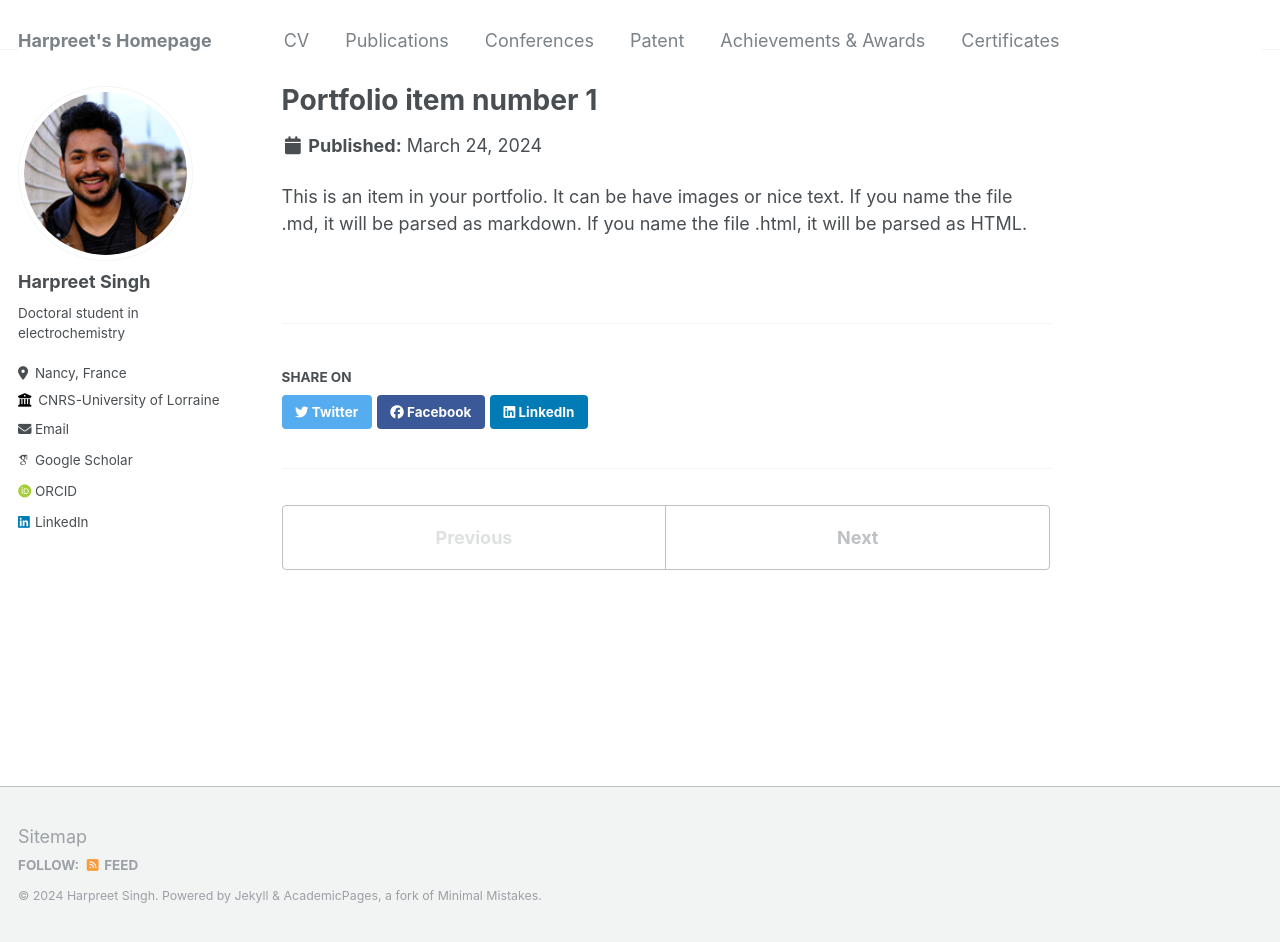
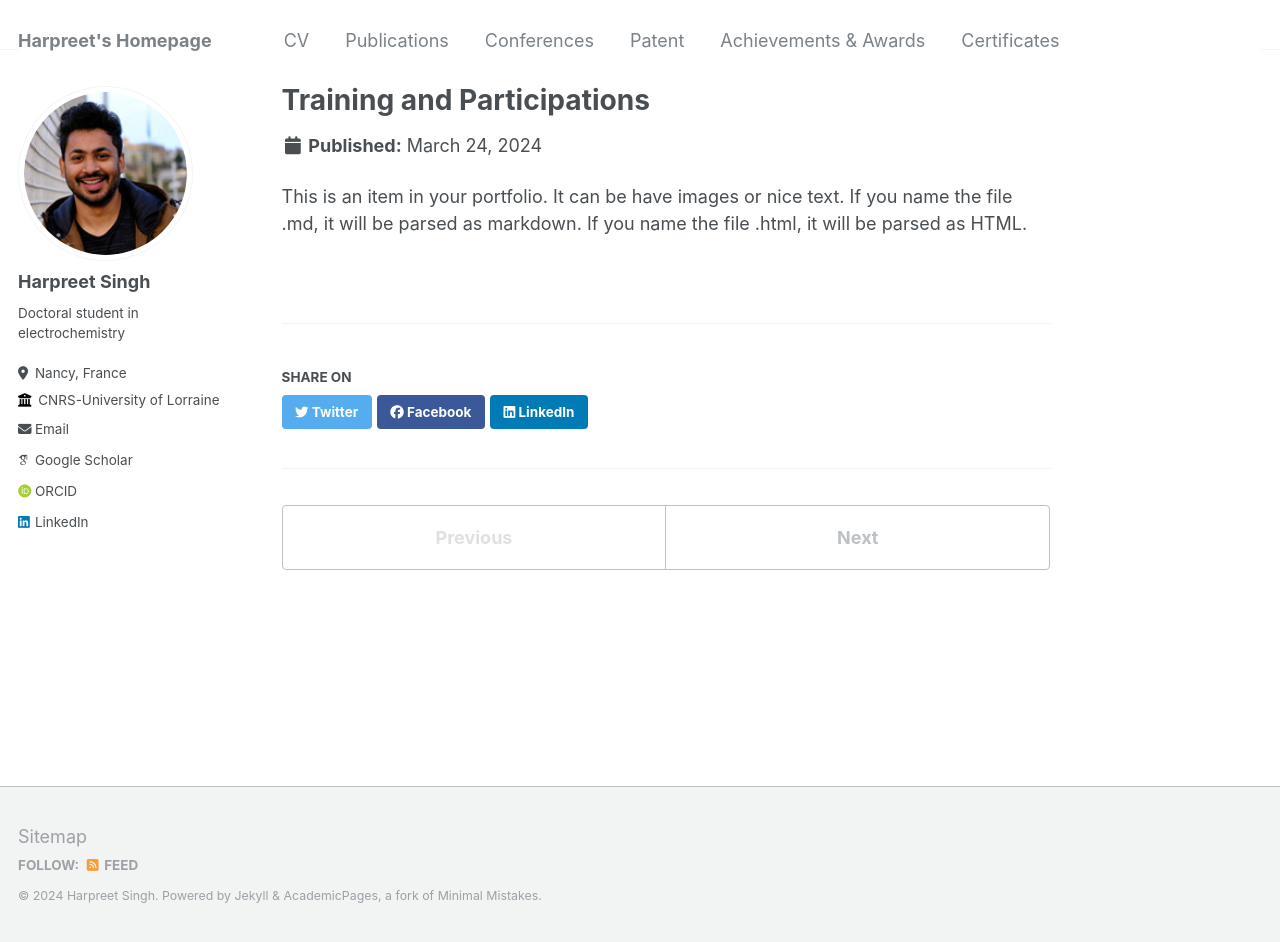
Before and after one commit to Harpr33t-Singh/Harpr33t-Singh.github.io, a Jekyll site: the page built from _portfolio/portfolio-1.md, in a window 1280 px wide and 942 px high. Built offline with Jekyll 4.4.1, drawn with Linux system fonts in a browser that asks for light colours; some web fonts are replaced.

Commit message:
Update portfolio-1.md

```diff
--- a/_portfolio/portfolio-1.md
+++ b/_portfolio/portfolio-1.md
@@ -1,5 +1,5 @@
 ---
-title: "Portfolio item number 1"
+title: "Training and Participations"
 excerpt: "<img src='/certificates/c1.jpg'>"
 collection: portfolio
 ---
```
